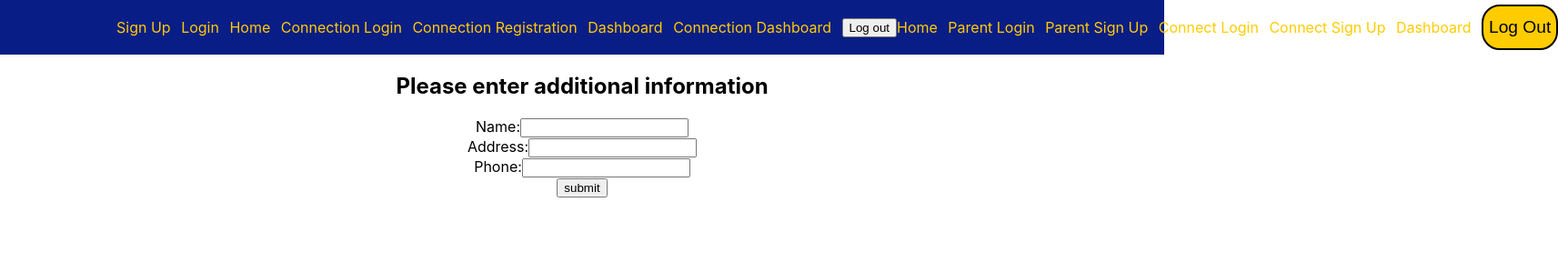
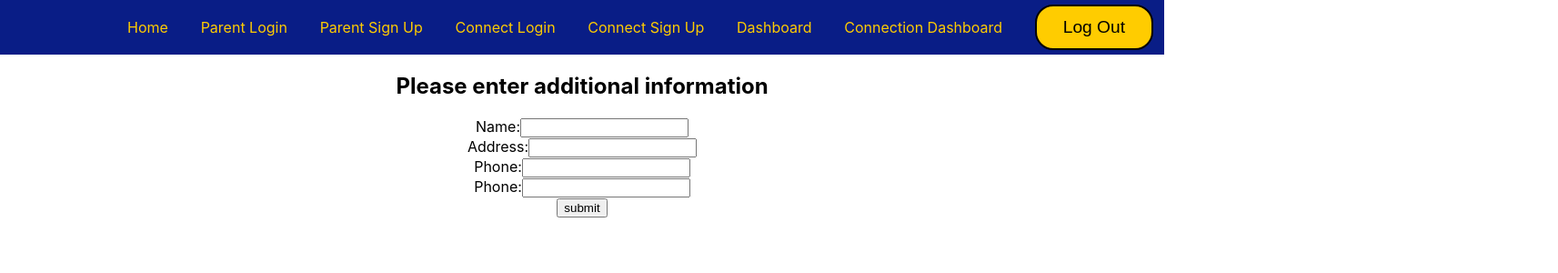
Before and after one commit to BuildWeek-KidsFly/kids-frontend, a React (Create React App) app in the folder kidsfly/: page /completeparent in a window 1280 px wide. Shown: the top 300 px of the page at 91% size, 1713 px wide, since content can reach past the window. Built offline with nearby package versions, Linux system fonts and the light colour scheme.

Commit message:
Got all of the glitches out of the dashboard

```diff
--- a/kidsfly/src/Components/AddTrip.js
+++ b/kidsfly/src/Components/AddTrip.js
@@ -4,8 +4,8 @@ import axiosWithAuth from "../Utils/Axios";
 
 const AddTrip = (props)=>{
 
-    const {user} = React.useContext(TripContext)
-    console.log("user from add",user)
+    const {user,setComplete,complete} = React.useContext(TripContext)
+
 
     const [input, setInput] = React.useState({
         airline:"",
@@ -31,14 +31,18 @@ const AddTrip = (props)=>{
             .then((res)=>{
                 console.log(res)
                 localStorage.removeItem("trips");
+                setComplete(complete=>!complete);
             }
 
             )
             .catch((err)=>{
                 console.log(err)
             })
+            .finally(()=>{
+                props.history.push("/dashboard")
+            })
 
-            props.history.push("/dashboard")
+
     }
 
     return(
@@ -53,13 +57,13 @@ const AddTrip = (props)=>{
                 <input type = "text" name = "departure_time" placeholder="departure_time"onChange={handleinput}/>
             </div>
             <div>
-                <input type = "text" name = "flight_number" placeholder="flight_number"onChange={handleinput}/>
+                <input type = "number" name = "flight_number" placeholder="flight_number"onChange={handleinput}/>
             </div>
             <div>
-                <input type = "text" name = "number_of_children" placeholder="number_of_children"onChange={handleinput}/>
+                <input type = "number" name = "number_of_children" placeholder="number_of_children"onChange={handleinput}/>
             </div>
             <div>
-                <input type = "text" name = "number_of_items" placeholder="number_of_items"onChange={handleinput}/>
+                <input type = "number" name = "number_of_items" placeholder="number_of_items"onChange={handleinput}/>
             </div>
             <div>
                 <input type = "text" name = "special" placeholder="special"onChange={handleinput}/>
--- a/kidsfly/src/Components/CompleteParent.js
+++ b/kidsfly/src/Components/CompleteParent.js
@@ -11,7 +11,8 @@ const Complete = ()=>{
     const [input, setInput] = React.useState({
         name:"",
         address: "",
-        phone: ""
+        phone: "",
+        home_airport:""
     })
 
     const handleChange = (e)=>{
@@ -47,6 +48,10 @@ const Complete = ()=>{
                 <label>Phone:</label>
                 <input type="text" name="phone" value ={input.phone} onChange={handleChange}></input>
             </div>
+            <div>
+                <label>Phone:</label>
+                <input type="text" name="home_airport" value ={input.home_airport} onChange={handleChange}></input>
+            </div>
             <button onClick={handleSub}>submit</button>
         </form>
     );
--- a/kidsfly/src/Components/Dashboard.js
+++ b/kidsfly/src/Components/Dashboard.js
@@ -6,17 +6,17 @@ import {Link} from "react-router-dom";
 
 const Dashboard = ()=>{
 
-    const { traveler,  user, setUser, trips, setTrips} = React.useContext(TripContext);
+    const { traveler, user, setUser, trips, setTrips, complete} = React.useContext(TripContext);
 
     console.log("traveler id:",traveler.id)
-    console.log("user id:", user.id)
+    // console.log("user id:", user.id)
 
 
 
     React.useEffect(()=>{
         axiosWithAuth().get(`https://kidsfly-be-dakotah.herokuapp.com/api/users/${traveler.id}`)
             .then((res)=>{
-                console.log(res)
+                console.log("user data use effect",res)
                 if(!localStorage.getItem("user")){
                     localStorage.setItem('user',JSON.stringify(res.data))
                 }
@@ -27,18 +27,15 @@ const Dashboard = ()=>{
                 console.log(err)
             })
 
-
-
-    },[])
-
-    React.useEffect(()=>{
         axiosWithAuth().get(`https://kidsfly-be-dakotah.herokuapp.com/api/users/${traveler.id}/trips`)
             .then((res)=>{
                 // console.log(res)
-                if(!localStorage.getItem("trips")){
-                    localStorage.setItem('trips',JSON.stringify(res.data))
-                }
-                setTrips(JSON.parse(localStorage.getItem('trips')));
+                // if(!localStorage.getItem("trips")){
+                //     localStorage.setItem('trips',JSON.stringify(res.data))
+                // }
+                // setTrips(JSON.parse(localStorage.getItem('trips')));
+                console.log("the response from second",res)
+                setTrips(res.data)
             })
             .catch((err)=>{
                 console.log(err)
@@ -46,7 +43,29 @@ const Dashboard = ()=>{
             .finally(()=>{
 
             })
-    },[])
+
+
+
+    },[complete])
+
+    // React.useEffect(()=>{
+    //     axiosWithAuth().get(`https://kidsfly-be-dakotah.herokuapp.com/api/users/${traveler.id}/trips`)
+    //         .then((res)=>{
+    //             // console.log(res)
+    //             // if(!localStorage.getItem("trips")){
+    //             //     localStorage.setItem('trips',JSON.stringify(res.data))
+    //             // }
+    //             // setTrips(JSON.parse(localStorage.getItem('trips')));
+    //             console.log("the response from second",res)
+    //             setTrips(res.data)
+    //         })
+    //         .catch((err)=>{
+    //             console.log(err)
+    //         })
+    //         .finally(()=>{
+
+    //         })
+    // },[])
 
 
     // if(user.phone===null){
@@ -72,7 +91,7 @@ const Dashboard = ()=>{
                         <h1>Welcome customer, to your kidsfly dashboard</h1>
                             <div className="dashboard">
                         <div className = "user">
-                            {console.log("full", user)}
+                            {/* {console.log("full", user)} */}
                             <h2>{user.name}</h2>
                             <h4>{user.home_airport}</h4>
                             <h4>{user.phone}</h4>
@@ -81,6 +100,7 @@ const Dashboard = ()=>{
                         </div>
                         <div className="trips">
                             <h1>Your Flights</h1>
+                            {console.log("trips",trips)}
                             {trips.map((t)=>(
                                 <div>
                                     <h2>{t.airline}</h2>
--- a/kidsfly/src/Components/Navbar.js
+++ b/kidsfly/src/Components/Navbar.js
@@ -6,7 +6,7 @@ import {NavLink} from "react-router-dom";
 import {Link} from "react-router-dom";
 
 
-const NavBar = ()=>{
+const NavBar = (props)=>{
 
     const clear = () => {
         window.location.reload();
@@ -33,21 +33,13 @@ const Button = styled.button`
         <div className="Nav">
             <header className="Header">
 
-                <Link to="/signup">Sign Up</Link>
-                <Link to="/login">Login</Link>
-                <Link to="/">Home</Link>
-                <Link to="/connectionLog">Connection Login</Link>
-                <Link to="/connectionReg">Connection Registration</Link>
-                <Link to="/dashboard">Dashboard</Link>
-                <Link to="/connectdashboard">Connection Dashboard</Link>
-                <button onClick={clear}>Log out</button>
-
                 <NavLink to="/">Home</NavLink>
                 <NavLink to="/login">Parent Login</NavLink>
                 <NavLink to="/signup">Parent Sign Up</NavLink>
                 <NavLink to="/connectionLog">Connect Login</NavLink>
                 <NavLink to="/connectionReg">Connect Sign Up</NavLink>
                 <NavLink to="/dashboard">Dashboard</NavLink>
+                <NavLink to="/connectdashboard">Connection Dashboard</NavLink>
                 <Button onClick={clear}>Log Out</Button>
 
             </header>
--- a/kidsfly/src/PrivateRoutes/PrivateConnectDash.js
+++ b/kidsfly/src/PrivateRoutes/PrivateConnectDash.js
@@ -11,7 +11,7 @@ const PrivateConnectDash = ({children, ...rest})=>{
 
   return(
       <Route {...rest} render={({location}) => isAuth() ? (children) :
-        (<Redirect to={{ pathname: '/connectionLog', state:{from: location}}}/>)}/>
+        (<Redirect to={{ pathname: '/', state:{from: location}}}/>)}/>
 
   );
 
--- a/kidsfly/src/PrivateRoutes/PrivateDash.js
+++ b/kidsfly/src/PrivateRoutes/PrivateDash.js
@@ -11,7 +11,7 @@ const PrivateDash = ({children, ...rest})=>{
 
   return(
       <Route {...rest} render={({location}) => isAuth() ? (children) :
-        (<Redirect to={{ pathname: '/login', state:{from: location}}}/>)}/>
+        (<Redirect to={{ pathname: '/', state:{from: location}}}/>)}/>
 
   );
 
--- a/kidsfly/src/Register/Login.js
+++ b/kidsfly/src/Register/Login.js
@@ -75,7 +75,7 @@ const Login = (props) => {
 
 
 
-  console.log("parent Login")
+
 
 
   return (
--- a/kidsfly/src/Register/ParentReg.js
+++ b/kidsfly/src/Register/ParentReg.js
@@ -63,7 +63,7 @@ const Button = styled.button`
 
 const ParentReg = (props) => {
 
-  console.log("parent reg")
+
 
   const [travelers, setTravelers] = useState({ email: '', password: '', home_airport: '' });
 
@@ -114,15 +114,14 @@ const PRegFormikForms = withFormik({
   mapPropsToValues({ email, password, home_airport }) {
     return {
       email: email || '',
-      password: password || '',
-      home_airport: home_airport || ''
+      password: password || ''
     }
   },
 
   validationSchema: Yup.object().shape({
     email: Yup.string().required('email required'),
     password: Yup.string().required('password required'),
-    home_airport: Yup.string().required('airport required')
+
 
 
   }),
@@ -145,9 +144,6 @@ const PRegFormikForms = withFormik({
       })
   }
 
-
-
-
 })(ParentReg)
 
 
```
